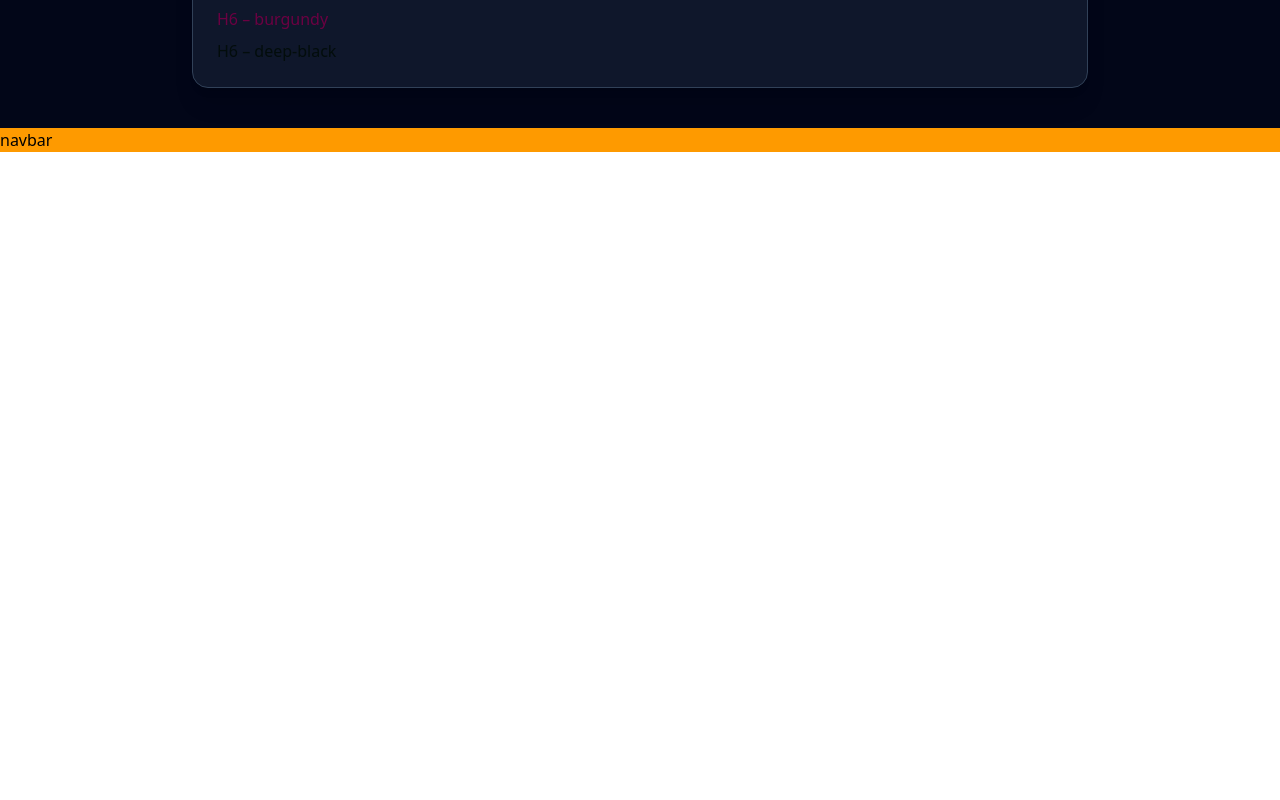
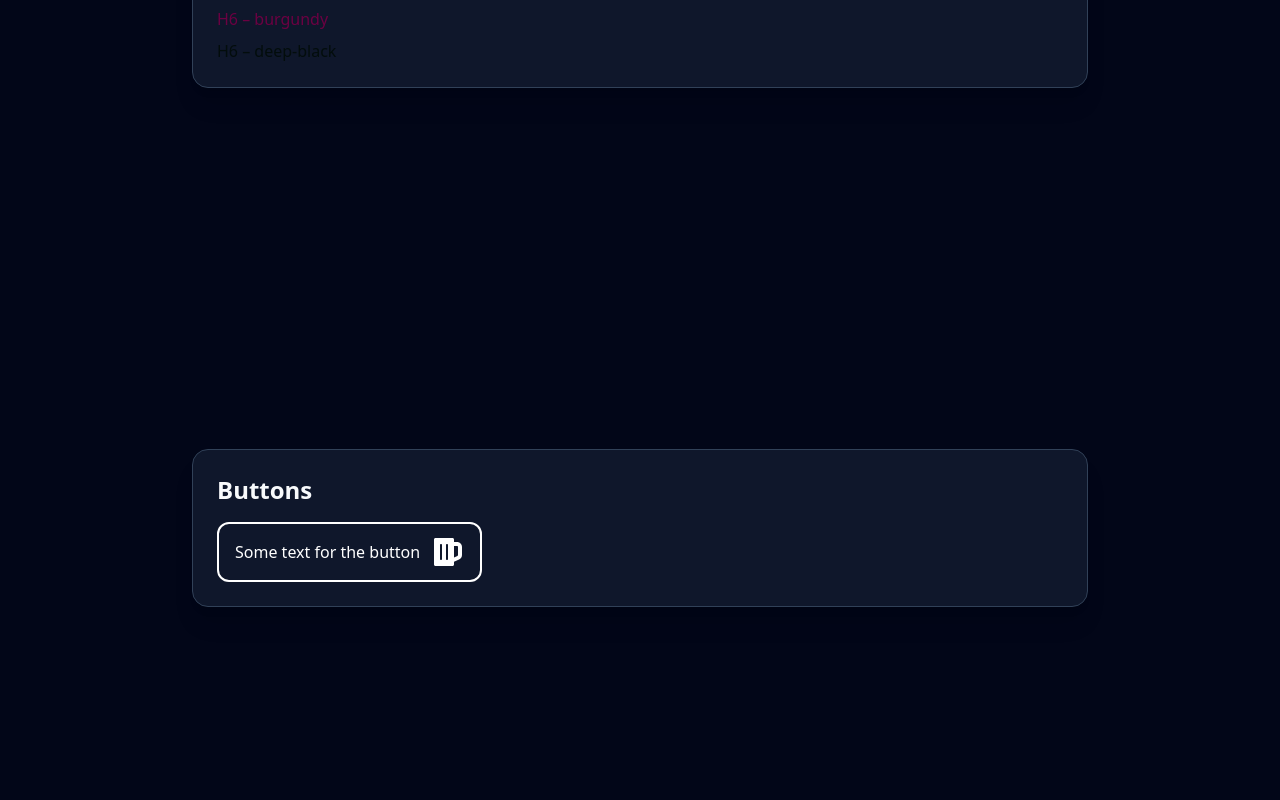
Before and after one commit to humbertoragazzini/primalport-rebuild, a Next.js app: page /components in a window 1280 px wide. Shown: the part 5220-6020 px from the top of the page. Before the commit the page ends 5372 px from the top, so only its background shows below. Built offline with nearby package versions, Linux system fonts and the light colour scheme.

Commit message:
working on button

```diff
--- a/package.json
+++ b/package.json
@@ -11,7 +11,8 @@
   "dependencies": {
     "next": "16.0.3",
     "react": "19.2.0",
-    "react-dom": "19.2.0"
+    "react-dom": "19.2.0",
+    "react-icons": "^5.5.0"
   },
   "devDependencies": {
     "@tailwindcss/postcss": "^4",
--- a/src/app/components/components.tsx
+++ b/src/app/components/components.tsx
@@ -1,3 +1,4 @@
+import PpButton from "@/src/components/atoms/Button";
 import Heading from "@/src/components/atoms/Heading";
 
 // one source of truth: all literals so Tailwind can see them
@@ -82,3 +83,17 @@ export function HeadingShowcase() {
     </div>
   );
 }
+
+export function ButtonsShowcase() {
+  return (
+    <div className="min-h-screen flex items-center justify-center bg-slate-950 px-6 py-10">
+      <div className="w-full max-w-4xl rounded-2xl bg-slate-900 border border-slate-700 p-6 shadow-xl">
+        <h2 className="mb-4 text-2xl font-semibold text-slate-50">Buttons</h2>
+
+        <div className="space-y-10">
+          <PpButton></PpButton>
+        </div>
+      </div>
+    </div>
+  );
+}
--- a/src/app/components/page.tsx
+++ b/src/app/components/page.tsx
@@ -1,11 +1,11 @@
 import Image from "next/image";
-import { ColorGrid, HeadingShowcase } from "./components";
-
+import { ButtonsShowcase, ColorGrid, HeadingShowcase } from "./components";
 export default function Home() {
   return (
     <main className="w-full min-h-screen">
       <ColorGrid></ColorGrid>
       <HeadingShowcase></HeadingShowcase>
+      <ButtonsShowcase></ButtonsShowcase>
     </main>
   );
 }
--- /dev/null
+++ b/src/components/atoms/Button.tsx
@@ -0,0 +1,10 @@
+import { FaBeer } from "react-icons/fa";
+
+export default function PpButton() {
+  return (
+    <button className="border-2 border-white text-white rounded-xl py-3 px-4 flex items-center">
+      <span className="block">Some text for the button</span>
+      <FaBeer size={32} className="ml-3" />
+    </button>
+  );
+}
```
Also changed, not shown: 1 other file (tests, documents, lock files or other folders).
